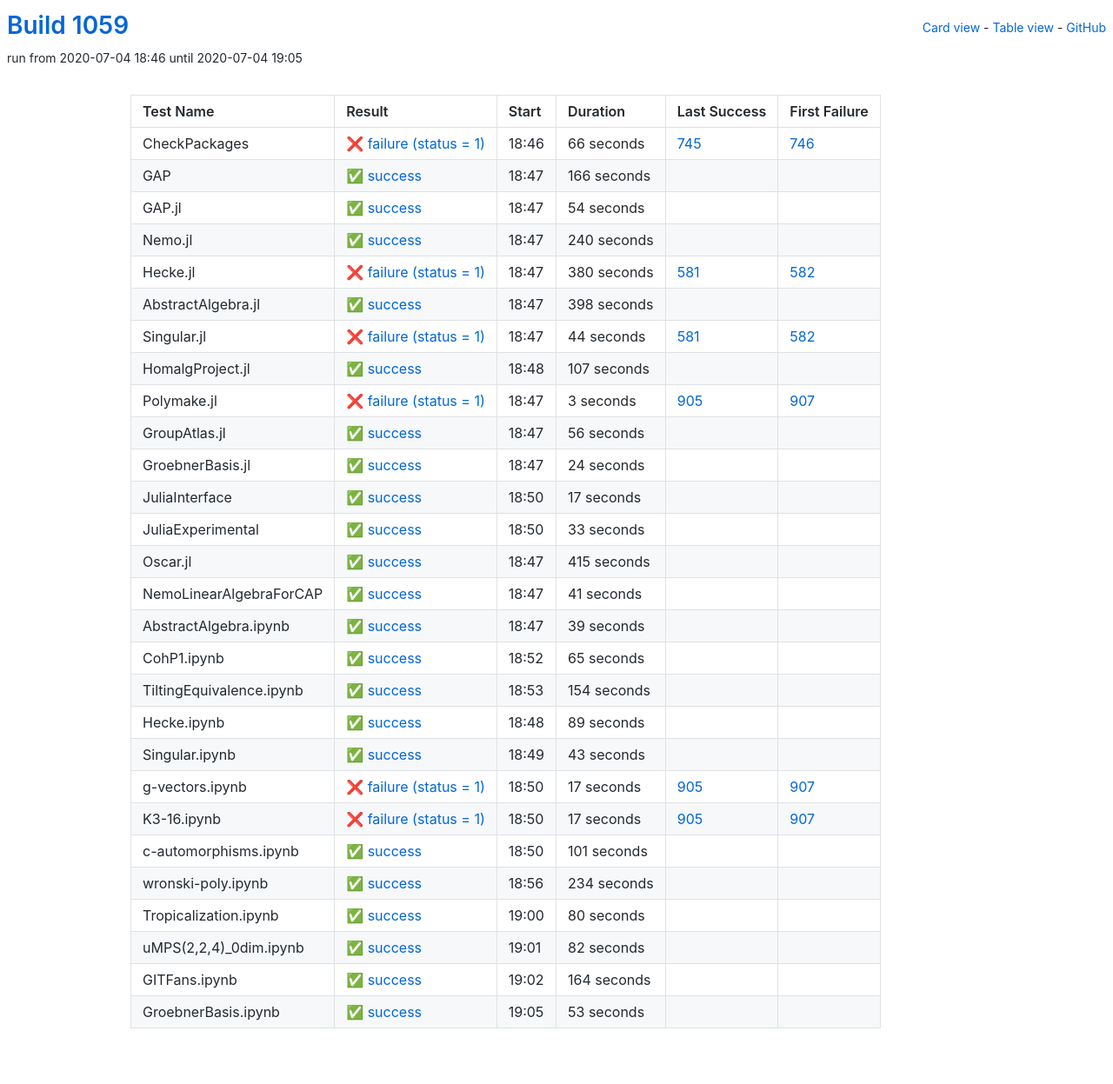
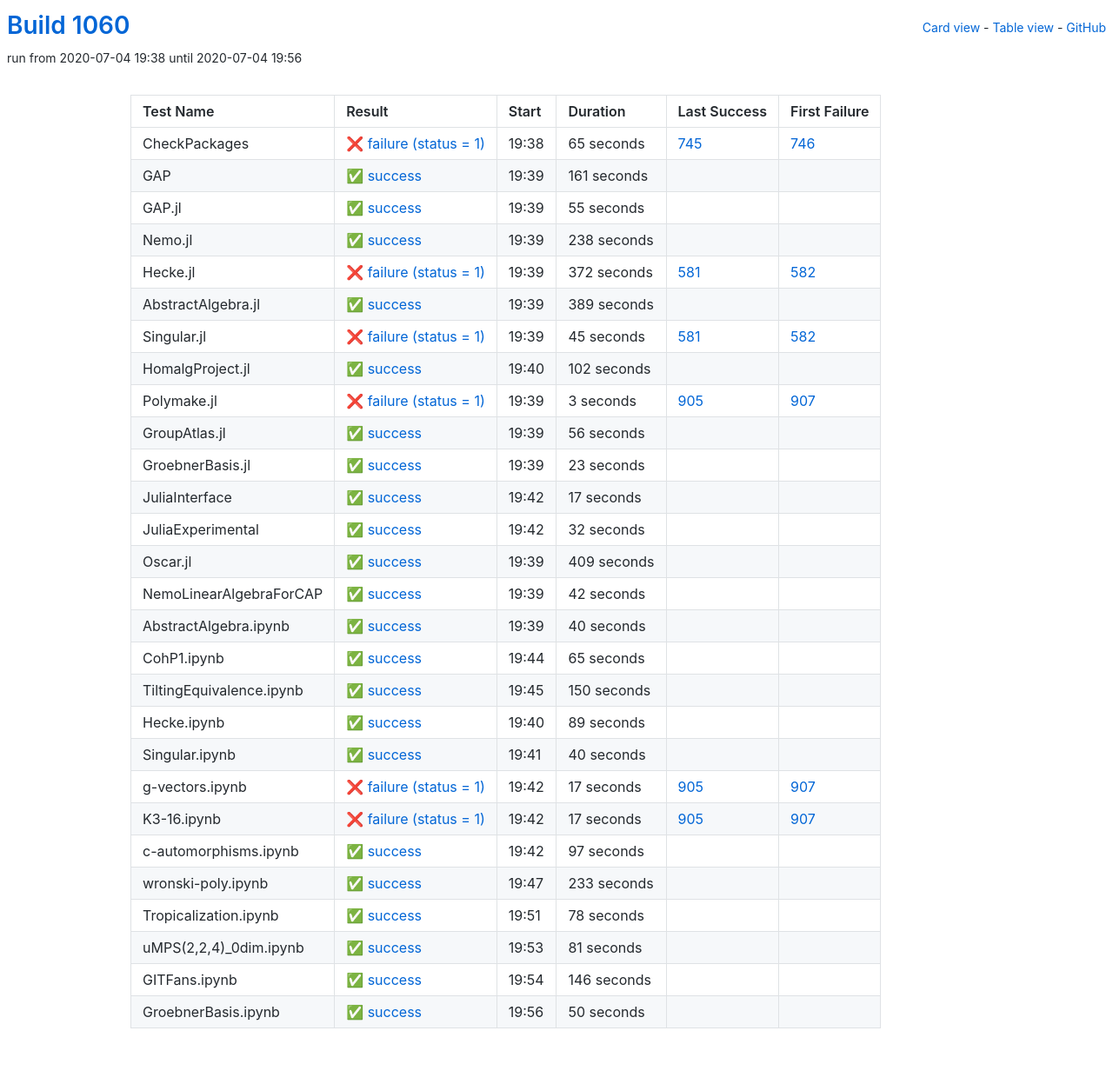
Before and after one commit to oscar-system/oscar-ci-status-1.4, a Jekyll site: the page built from table.html, in a window 1280 px wide. Shown: the whole page at 87% size. Built offline with Jekyll 4.4.1, drawn with Linux system fonts in a browser that asks for light colours.

Commit message:
Build #1060

```diff
--- a/_data/ci.yml
+++ b/_data/ci.yml
@@ -1,6 +1,6 @@
 ---
-build: 1059
-build_url: https://oscarci.mathematik.uni-kl.de/job/oscar-julia-1.4/1059/
+build: 1060
+build_url: https://oscarci.mathematik.uni-kl.de/job/oscar-julia-1.4/1060/
 job: oscar-julia-1.4
 organization: oscar-system
 repo: oscar-ci-status-1.4
@@ -8,104 +8,104 @@ repourl: https://github.com/oscar-system/oscar-ci-status-1.4
 tests:
 - name: CheckPackages
   id: checkpackages
-  log: https://oscarci.mathematik.uni-kl.de/job/oscar-julia-1.4/1059/artifact/logs/build-1059/CheckPackages.log
-  start: 2020-07-04 18:46
+  log: https://oscarci.mathematik.uni-kl.de/job/oscar-julia-1.4/1060/artifact/logs/build-1060/CheckPackages.log
+  start: 2020-07-04 19:38
   success: false
   exitcode: 1
   status: failure
-  duration: 66
+  duration: 65
   last_success: 745
   last_success_url: https://oscarci.mathematik.uni-kl.de/job/oscar-julia-1.4/745/
   first_failure: 746
   first_failure_url: https://oscarci.mathematik.uni-kl.de/job/oscar-julia-1.4/746/
 - name: GAP
   id: gap
-  log: https://oscarci.mathematik.uni-kl.de/job/oscar-julia-1.4/1059/artifact/logs/build-1059/GAP.log
-  start: 2020-07-04 18:47
+  log: https://oscarci.mathematik.uni-kl.de/job/oscar-julia-1.4/1060/artifact/logs/build-1060/GAP.log
+  start: 2020-07-04 19:39
   success: true
   exitcode: 0
   status: success
-  duration: 166
+  duration: 161
   last_success: false
   last_success_url:
   first_failure: false
   first_failure_url:
 - name: GAP.jl
   id: gap-jl
-  log: https://oscarci.mathematik.uni-kl.de/job/oscar-julia-1.4/1059/artifact/logs/build-1059/GAP.jl.log
-  start: 2020-07-04 18:47
+  log: https://oscarci.mathematik.uni-kl.de/job/oscar-julia-1.4/1060/artifact/logs/build-1060/GAP.jl.log
+  start: 2020-07-04 19:39
   success: true
   exitcode: 0
   status: success
-  duration: 54
+  duration: 55
   last_success: false
   last_success_url:
   first_failure: false
   first_failure_url:
 - name: Nemo.jl
   id: nemo-jl
-  log: https://oscarci.mathematik.uni-kl.de/job/oscar-julia-1.4/1059/artifact/logs/build-1059/Nemo.jl.log
-  start: 2020-07-04 18:47
+  log: https://oscarci.mathematik.uni-kl.de/job/oscar-julia-1.4/1060/artifact/logs/build-1060/Nemo.jl.log
+  start: 2020-07-04 19:39
   success: true
   exitcode: 0
   status: success
-  duration: 240
+  duration: 238
   last_success: false
   last_success_url:
   first_failure: false
   first_failure_url:
 - name: Hecke.jl
   id: hecke-jl
-  log: https://oscarci.mathematik.uni-kl.de/job/oscar-julia-1.4/1059/artifact/logs/build-1059/Hecke.jl.log
-  start: 2020-07-04 18:47
+  log: https://oscarci.mathematik.uni-kl.de/job/oscar-julia-1.4/1060/artifact/logs/build-1060/Hecke.jl.log
+  start: 2020-07-04 19:39
   success: false
   exitcode: 1
   status: failure
-  duration: 380
+  duration: 372
   last_success: 581
   last_success_url: https://oscarci.mathematik.uni-kl.de/job/oscar-julia-1.4/581/
   first_failure: 582
   first_failure_url: https://oscarci.mathematik.uni-kl.de/job/oscar-julia-1.4/582/
 - name: AbstractAlgebra.jl
   id: abstractalgebra-jl
-  log: https://oscarci.mathematik.uni-kl.de/job/oscar-julia-1.4/1059/artifact/logs/build-1059/AbstractAlgebra.jl.log
-  start: 2020-07-04 18:47
+  log: https://oscarci.mathematik.uni-kl.de/job/oscar-julia-1.4/1060/artifact/logs/build-1060/AbstractAlgebra.jl.log
+  start: 2020-07-04 19:39
   success: true
   exitcode: 0
   status: success
-  duration: 398
+  duration: 389
   last_success: false
   last_success_url:
   first_failure: false
   first_failure_url:
 - name: Singular.jl
   id: singular-jl
-  log: https://oscarci.mathematik.uni-kl.de/job/oscar-julia-1.4/1059/artifact/logs/build-1059/Singular.jl.log
-  start: 2020-07-04 18:47
+  log: https://oscarci.mathematik.uni-kl.de/job/oscar-julia-1.4/1060/artifact/logs/build-1060/Singular.jl.log
+  start: 2020-07-04 19:39
   success: false
   exitcode: 1
   status: failure
-  duration: 44
+  duration: 45
   last_success: 581
   last_success_url: https://oscarci.mathematik.uni-kl.de/job/oscar-julia-1.4/581/
   first_failure: 582
   first_failure_url: https://oscarci.mathematik.uni-kl.de/job/oscar-julia-1.4/582/
 - name: HomalgProject.jl
   id: homalgproject-jl
-  log: https://oscarci.mathematik.uni-kl.de/job/oscar-julia-1.4/1059/artifact/logs/build-1059/HomalgProject.jl.log
-  start: 2020-07-04 18:48
+  log: https://oscarci.mathematik.uni-kl.de/job/oscar-julia-1.4/1060/artifact/logs/build-1060/HomalgProject.jl.log
+  start: 2020-07-04 19:40
   success: true
   exitcode: 0
   status: success
-  duration: 107
+  duration: 102
   last_success: false
   last_success_url:
   first_failure: false
   first_failure_url:
 - name: Polymake.jl
   id: polymake-jl
-  log: https://oscarci.mathematik.uni-kl.de/job/oscar-julia-1.4/1059/artifact/logs/build-1059/Polymake.jl.log
-  start: 2020-07-04 18:47
+  log: https://oscarci.mathematik.uni-kl.de/job/oscar-julia-1.4/1060/artifact/logs/build-1060/Polymake.jl.log
+  start: 2020-07-04 19:39
   success: false
   exitcode: 1
   status: failure
@@ -116,8 +116,8 @@ tests:
   first_failure_url: https://oscarci.mathematik.uni-kl.de/job/oscar-julia-1.4/907/
 - name: GroupAtlas.jl
   id: groupatlas-jl
-  log: https://oscarci.mathematik.uni-kl.de/job/oscar-julia-1.4/1059/artifact/logs/build-1059/GroupAtlas.jl.log
-  start: 2020-07-04 18:47
+  log: https://oscarci.mathematik.uni-kl.de/job/oscar-julia-1.4/1060/artifact/logs/build-1060/GroupAtlas.jl.log
+  start: 2020-07-04 19:39
   success: true
   exitcode: 0
   status: success
@@ -128,20 +128,20 @@ tests:
   first_failure_url:
 - name: GroebnerBasis.jl
   id: groebnerbasis-jl
-  log: https://oscarci.mathematik.uni-kl.de/job/oscar-julia-1.4/1059/artifact/logs/build-1059/GroebnerBasis.jl.log
-  start: 2020-07-04 18:47
+  log: https://oscarci.mathematik.uni-kl.de/job/oscar-julia-1.4/1060/artifact/logs/build-1060/GroebnerBasis.jl.log
+  start: 2020-07-04 19:39
   success: true
   exitcode: 0
   status: success
-  duration: 24
+  duration: 23
   last_success: false
   last_success_url:
   first_failure: false
   first_failure_url:
 - name: JuliaInterface
   id: juliainterface
-  log: https://oscarci.mathematik.uni-kl.de/job/oscar-julia-1.4/1059/artifact/logs/build-1059/JuliaInterface.log
-  start: 2020-07-04 18:50
+  log: https://oscarci.mathematik.uni-kl.de/job/oscar-julia-1.4/1060/artifact/logs/build-1060/JuliaInterface.log
+  start: 2020-07-04 19:42
   success: true
   exitcode: 0
   status: success
@@ -152,56 +152,56 @@ tests:
   first_failure_url:
 - name: JuliaExperimental
   id: juliaexperimental
-  log: https://oscarci.mathematik.uni-kl.de/job/oscar-julia-1.4/1059/artifact/logs/build-1059/JuliaExperimental.log
-  start: 2020-07-04 18:50
+  log: https://oscarci.mathematik.uni-kl.de/job/oscar-julia-1.4/1060/artifact/logs/build-1060/JuliaExperimental.log
+  start: 2020-07-04 19:42
   success: true
   exitcode: 0
   status: success
-  duration: 33
+  duration: 32
   last_success: false
   last_success_url:
   first_failure: false
   first_failure_url:
 - name: Oscar.jl
   id: oscar-jl
-  log: https://oscarci.mathematik.uni-kl.de/job/oscar-julia-1.4/1059/artifact/logs/build-1059/Oscar.jl.log
-  start: 2020-07-04 18:47
+  log: https://oscarci.mathematik.uni-kl.de/job/oscar-julia-1.4/1060/artifact/logs/build-1060/Oscar.jl.log
+  start: 2020-07-04 19:39
   success: true
   exitcode: 0
   status: success
-  duration: 415
+  duration: 409
   last_success: false
   last_success_url:
   first_failure: false
   first_failure_url:
 - name: NemoLinearAlgebraForCAP
   id: nemolinearalgebraforcap
-  log: https://oscarci.mathematik.uni-kl.de/job/oscar-julia-1.4/1059/artifact/logs/build-1059/NemoLinearAlgebraForCAP.log
-  start: 2020-07-04 18:47
+  log: https://oscarci.mathematik.uni-kl.de/job/oscar-julia-1.4/1060/artifact/logs/build-1060/NemoLinearAlgebraForCAP.log
+  start: 2020-07-04 19:39
   success: true
   exitcode: 0
   status: success
-  duration: 41
+  duration: 42
   last_success: false
   last_success_url:
   first_failure: false
   first_failure_url:
 - name: AbstractAlgebra.ipynb
   id: abstractalgebra-ipynb
-  log: https://oscarci.mathematik.uni-kl.de/job/oscar-julia-1.4/1059/artifact/logs/build-1059/AbstractAlgebra.ipynb.log
-  start: 2020-07-04 18:47
+  log: https://oscarci.mathematik.uni-kl.de/job/oscar-julia-1.4/1060/artifact/logs/build-1060/AbstractAlgebra.ipynb.log
+  start: 2020-07-04 19:39
   success: true
   exitcode: 0
   status: success
-  duration: 39
+  duration: 40
   last_success: false
   last_success_url:
   first_failure: false
   first_failure_url:
 - name: CohP1.ipynb
   id: cohp1-ipynb
-  log: https://oscarci.mathematik.uni-kl.de/job/oscar-julia-1.4/1059/artifact/logs/build-1059/CohP1.ipynb.log
-  start: 2020-07-04 18:52
+  log: https://oscarci.mathematik.uni-kl.de/job/oscar-julia-1.4/1060/artifact/logs/build-1060/CohP1.ipynb.log
+  start: 2020-07-04 19:44
   success: true
   exitcode: 0
   status: success
@@ -212,20 +212,20 @@ tests:
   first_failure_url:
 - name: TiltingEquivalence.ipynb
   id: tiltingequivalence-ipynb
-  log: https://oscarci.mathematik.uni-kl.de/job/oscar-julia-1.4/1059/artifact/logs/build-1059/TiltingEquivalence.ipynb.log
-  start: 2020-07-04 18:53
+  log: https://oscarci.mathematik.uni-kl.de/job/oscar-julia-1.4/1060/artifact/logs/build-1060/TiltingEquivalence.ipynb.log
+  start: 2020-07-04 19:45
   success: true
   exitcode: 0
   status: success
-  duration: 154
+  duration: 150
   last_success: false
   last_success_url:
   first_failure: false
   first_failure_url:
 - name: Hecke.ipynb
   id: hecke-ipynb
-  log: https://oscarci.mathematik.uni-kl.de/job/oscar-julia-1.4/1059/artifact/logs/build-1059/Hecke.ipynb.log
-  start: 2020-07-04 18:48
+  log: https://oscarci.mathematik.uni-kl.de/job/oscar-julia-1.4/1060/artifact/logs/build-1060/Hecke.ipynb.log
+  start: 2020-07-04 19:40
   success: true
   exitcode: 0
   status: success
@@ -236,20 +236,20 @@ tests:
   first_failure_url:
 - name: Singular.ipynb
   id: singular-ipynb
-  log: https://oscarci.mathematik.uni-kl.de/job/oscar-julia-1.4/1059/artifact/logs/build-1059/Singular.ipynb.log
-  start: 2020-07-04 18:49
+  log: https://oscarci.mathematik.uni-kl.de/job/oscar-julia-1.4/1060/artifact/logs/build-1060/Singular.ipynb.log
+  start: 2020-07-04 19:41
   success: true
   exitcode: 0
   status: success
-  duration: 43
+  duration: 40
   last_success: false
   last_success_url:
   first_failure: false
   first_failure_url:
 - name: g-vectors.ipynb
   id: g-vectors-ipynb
-  log: https://oscarci.mathematik.uni-kl.de/job/oscar-julia-1.4/1059/artifact/logs/build-1059/g-vectors.ipynb.log
-  start: 2020-07-04 18:50
+  log: https://oscarci.mathematik.uni-kl.de/job/oscar-julia-1.4/1060/artifact/logs/build-1060/g-vectors.ipynb.log
+  start: 2020-07-04 19:42
   success: false
   exitcode: 1
   status: failure
@@ -260,8 +260,8 @@ tests:
   first_failure_url: https://oscarci.mathematik.uni-kl.de/job/oscar-julia-1.4/907/
 - name: K3-16.ipynb
   id: k3-16-ipynb
-  log: https://oscarci.mathematik.uni-kl.de/job/oscar-julia-1.4/1059/artifact/logs/build-1059/K3-16.ipynb.log
-  start: 2020-07-04 18:50
+  log: https://oscarci.mathematik.uni-kl.de/job/oscar-julia-1.4/1060/artifact/logs/build-1060/K3-16.ipynb.log
+  start: 2020-07-04 19:42
   success: false
   exitcode: 1
   status: failure
@@ -272,72 +272,72 @@ tests:
   first_failure_url: https://oscarci.mathematik.uni-kl.de/job/oscar-julia-1.4/907/
 - name: c-automorphisms.ipynb
   id: c-automorphisms-ipynb
-  log: https://oscarci.mathematik.uni-kl.de/job/oscar-julia-1.4/1059/artifact/logs/build-1059/c-automorphisms.ipynb.log
-  start: 2020-07-04 18:50
+  log: https://oscarci.mathematik.uni-kl.de/job/oscar-julia-1.4/1060/artifact/logs/build-1060/c-automorphisms.ipynb.log
+  start: 2020-07-04 19:42
   success: true
   exitcode: 0
   status: success
-  duration: 101
+  duration: 97
   last_success: false
   last_success_url:
   first_failure: false
   first_failure_url:
 - name: wronski-poly.ipynb
   id: wronski-poly-ipynb
-  log: https://oscarci.mathematik.uni-kl.de/job/oscar-julia-1.4/1059/artifact/logs/build-1059/wronski-poly.ipynb.log
-  start: 2020-07-04 18:56
+  log: https://oscarci.mathematik.uni-kl.de/job/oscar-julia-1.4/1060/artifact/logs/build-1060/wronski-poly.ipynb.log
+  start: 2020-07-04 19:47
   success: true
   exitcode: 0
   status: success
-  duration: 234
+  duration: 233
   last_success: false
   last_success_url:
   first_failure: false
   first_failure_url:
 - name: Tropicalization.ipynb
   id: tropicalization-ipynb
-  log: https://oscarci.mathematik.uni-kl.de/job/oscar-julia-1.4/1059/artifact/logs/build-1059/Tropicalization.ipynb.log
-  start: 2020-07-04 19:00
+  log: https://oscarci.mathematik.uni-kl.de/job/oscar-julia-1.4/1060/artifact/logs/build-1060/Tropicalization.ipynb.log
+  start: 2020-07-04 19:51
   success: true
   exitcode: 0
   status: success
-  duration: 80
+  duration: 78
   last_success: false
   last_success_url:
   first_failure: false
   first_failure_url:
 - name: uMPS(2,2,4)_0dim.ipynb
   id: umps-2-2-4-0dim-ipynb
-  log: https://oscarci.mathematik.uni-kl.de/job/oscar-julia-1.4/1059/artifact/logs/build-1059/uMPS-2-2-4-_0dim.ipynb.log
-  start: 2020-07-04 19:01
+  log: https://oscarci.mathematik.uni-kl.de/job/oscar-julia-1.4/1060/artifact/logs/build-1060/uMPS-2-2-4-_0dim.ipynb.log
+  start: 2020-07-04 19:53
   success: true
   exitcode: 0
   status: success
-  duration: 82
+  duration: 81
   last_success: false
   last_success_url:
   first_failure: false
   first_failure_url:
 - name: GITFans.ipynb
   id: gitfans-ipynb
-  log: https://oscarci.mathematik.uni-kl.de/job/oscar-julia-1.4/1059/artifact/logs/build-1059/GITFans.ipynb.log
-  start: 2020-07-04 19:02
+  log: https://oscarci.mathematik.uni-kl.de/job/oscar-julia-1.4/1060/artifact/logs/build-1060/GITFans.ipynb.log
+  start: 2020-07-04 19:54
   success: true
   exitcode: 0
   status: success
-  duration: 164
+  duration: 146
   last_success: false
   last_success_url:
   first_failure: false
   first_failure_url:
 - name: GroebnerBasis.ipynb
   id: groebnerbasis-ipynb
-  log: https://oscarci.mathematik.uni-kl.de/job/oscar-julia-1.4/1059/artifact/logs/build-1059/GroebnerBasis.ipynb.log
-  start: 2020-07-04 19:05
+  log: https://oscarci.mathematik.uni-kl.de/job/oscar-julia-1.4/1060/artifact/logs/build-1060/GroebnerBasis.ipynb.log
+  start: 2020-07-04 19:56
   success: true
   exitcode: 0
   status: success
-  duration: 53
+  duration: 50
   last_success: false
   last_success_url:
   first_failure: false
```
Also changed, not shown: README.md.
